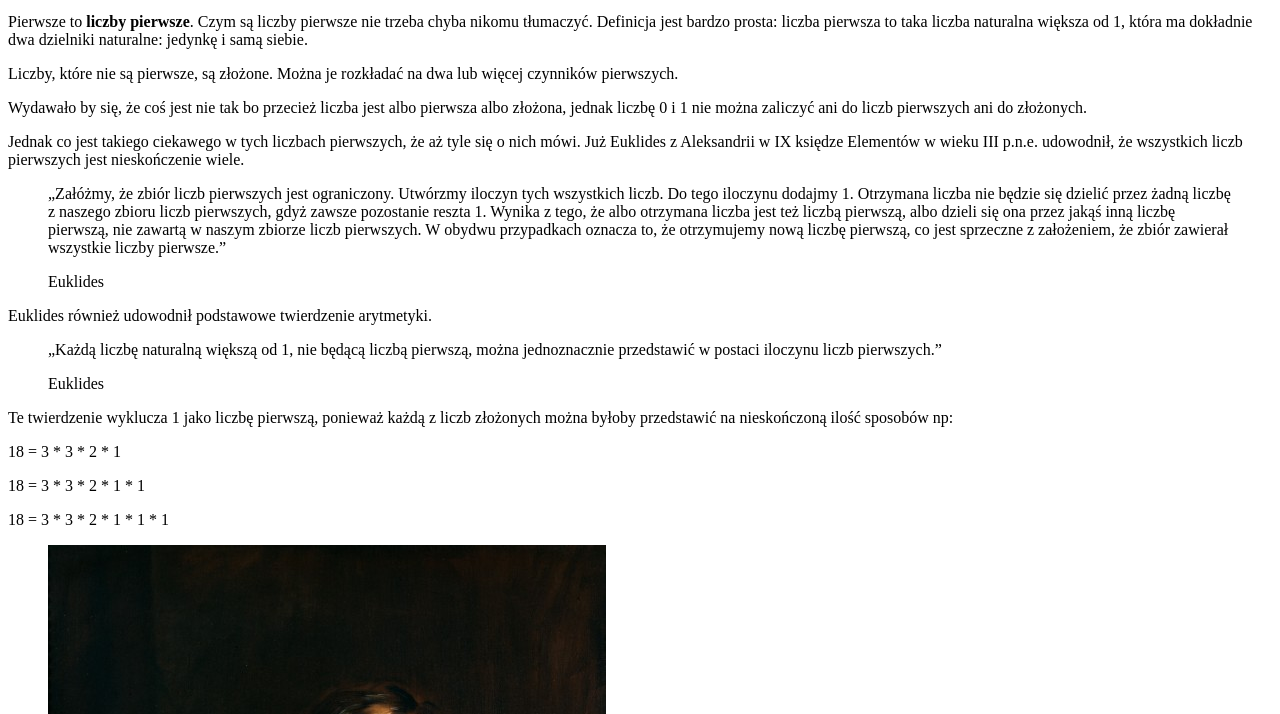
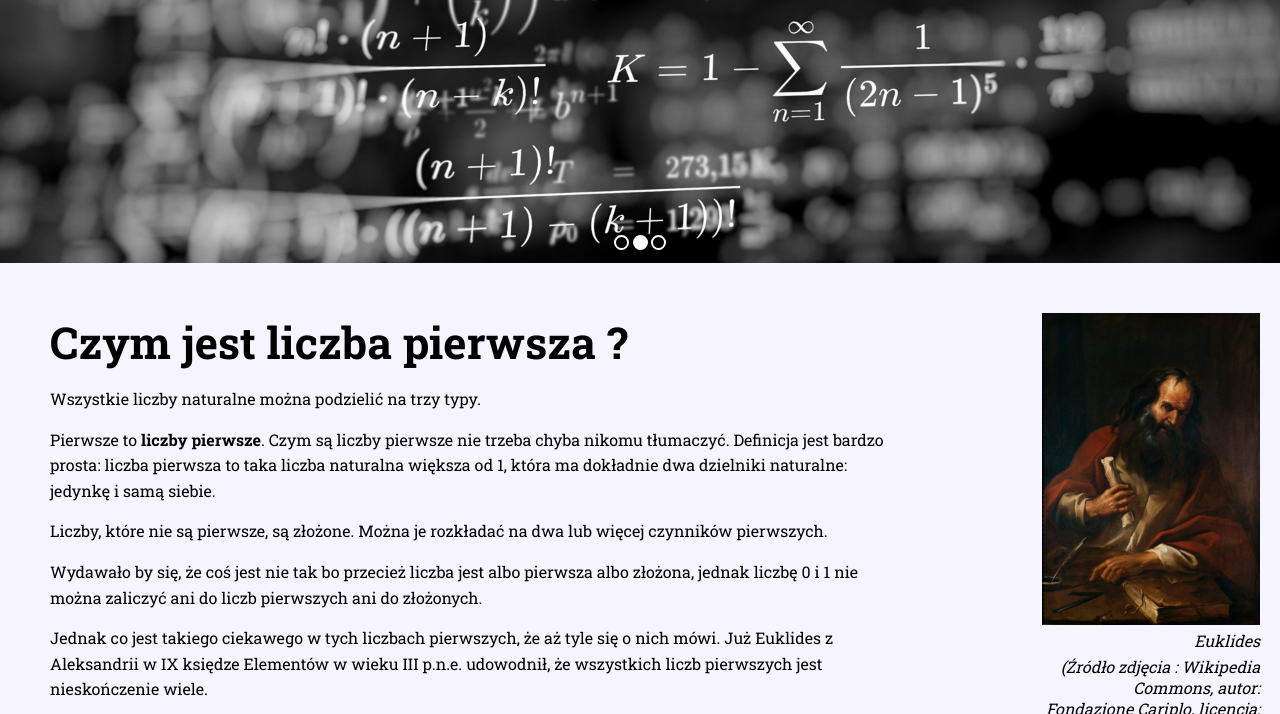
Before and after one commit to radekrzepka/prime-numbers, a plain HTML site: page index.html in a window 1280 px wide. Shown: the part 417-1131 px from the top of the page. Drawn offline with Linux system fonts and the light colour scheme; the site is published under a folder, as on GitHub Pages, so addresses that start at the root find nothing.

Commit message:
fixing bugs

```diff
--- a/index.html
+++ b/index.html
@@ -55,7 +55,7 @@
 			href="https://fonts.googleapis.com/css2?family=Roboto+Slab:wght@400;700&display=swap"
 			rel="stylesheet"
 		/>
-		<link rel="stylesheet" href="/style/main.css" />
+		<link rel="stylesheet" href="./style/main.css" />
 
 		<!-- script -->
 		<script src="./js/slider.js" defer></script>
```
